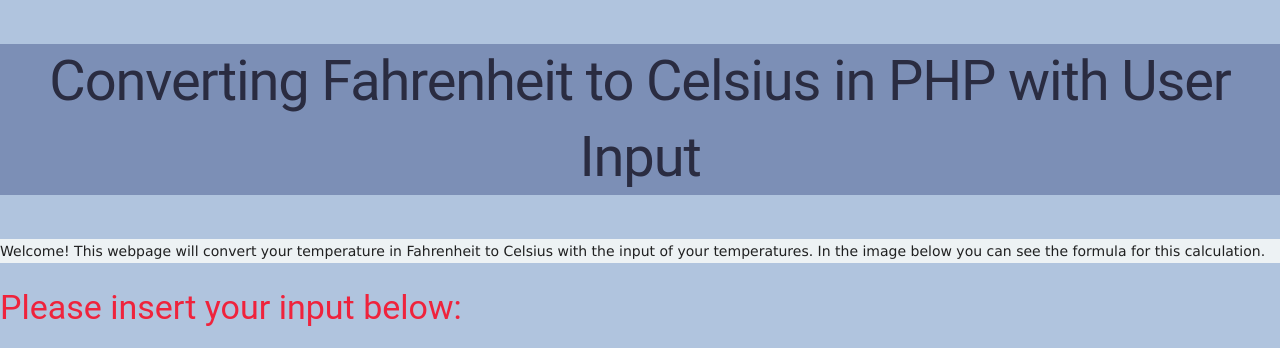
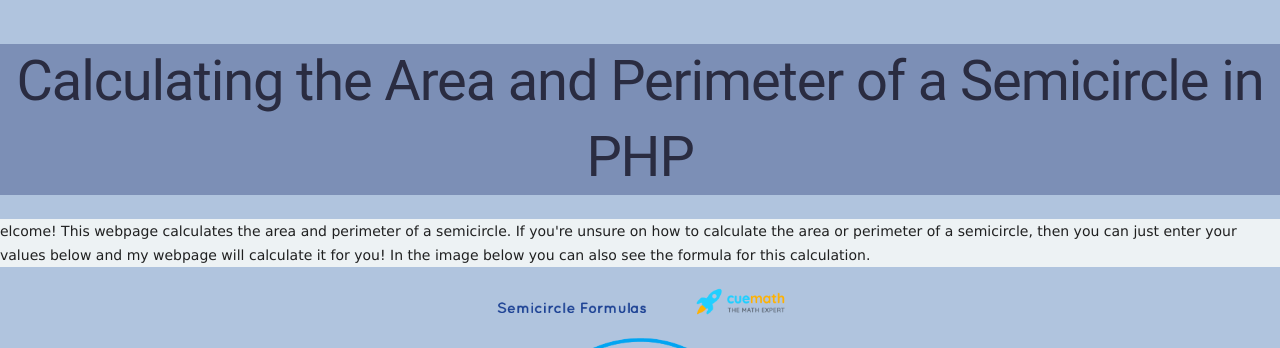
Before and after one commit to ICS20-Programming-LilyC/Assign-03-PHP-area-perimeter-semicircle, a PHP site: page / in a window 1280 px wide. Shown: the top 348 px of the page. Run offline with PHP 8.4, Linux system fonts and the light colour scheme.

Commit message:
area calculations done

```diff
--- a/index.php
+++ b/index.php
@@ -4,47 +4,49 @@
 
     <!--Meta data-->
     <meta charset="utf-8">
-    <meta name="description" content="Fahrenheit to Celsius Webpage">
+    <meta name="description" content="Area and Preimeter of a Semicircle Webpage">
     <meta name="keywords" content="immaculata, ics2o">
     <meta name="author" content="Lily Carroll">
     <meta name="viewport" content="width=device-width, initial-scale=1.0">
 
     <!--Favicon-->
-    <link rel="apple-touch-icon" sizes="180x180" href="./fav_index/apple-touch-icon.png">
-    <link rel="icon" type="image/png" sizes="32x32" href="./fav_index/favicon-32x32.png">
-    <link rel="icon" type="image/png" sizes="16x16" href="./fav_index/favicon-16x16.png">
-    <link rel="manifest" href="./fav_index/site.webmanifest">
+    <link rel="apple-touch-icon" sizes="180x180" href="./fav_index1/apple-touch-icon.png">
+    <link rel="icon" type="image/png" sizes="32x32" href="./fav_index1/favicon-32x32.png">
+    <link rel="icon" type="image/png" sizes="16x16" href="./fav_index1/favicon-16x16.png">
+    <link rel="manifest" href="./fav_index1/site.webmanifest">
 
     <!--Stylesheet-->
     <link rel="stylesheet" href="./css/style.css">
 
     <!--MDL theme-->
-    <link rel="stylesheet" href="https://code.getmdl.io/1.3.0/material.red-amber.min.css" />
+    <link rel="stylesheet" href="https://code.getmdl.io/1.3.0/material.red-pink.min.css" />
 
     <!--Title-->
-    <title>Calculating Fahrenheit to Celsius </title>
+    <title>Area and Perimete of a Semicircle</title>
   </head>
   <body>
-    <h1>Converting Fahrenheit to Celsius in PHP with User Input</h1>
 
     <!--Text-->
-    <p>Welcome! This webpage will convert your temperature in Fahrenheit to Celsius with the input of your temperatures. In the image below you can see the formula for this calculation.</p>
-    <h3>Please insert your input below:</h3>
+     <h1>Calculating the Area and Perimeter of a Semicircle in PHP</h1>
+    <p>elcome! This webpage calculates the area and perimeter of a semicircle. If you're unsure on how to calculate the area or perimeter of a semicircle, then you can just enter your values below and my webpage will calculate it for you! In the image below you can also see the formula for this calculation.</h3>
 
     <!--Image-->
     <center>
-    <img src="./images/fahrenheitToCelsiusFormula.webp" width="300" length="300" alt="Fahrenheit to Celsius Formula" >
+      <img src="./images/semicircleAreaPreimeterFormula.png" width="300" length="300" alt="Formula for the area and perimeter of semicircle">
     </center>
-    <br>
 
     <!--Form for user input-->
       <center>
       <form action="./calculations.php" method="post" target="display-result">
-        <label for="fahrenheit">Temperature in Fahrenheit:</label>
-        <input type="float" name="fahrenheit" placeholder="°F...">
+        <label for="radius">Raduis (cm):</label>
+        <input type="float" name="radius" placeholder="Input your radius here...">
         <br>
         <br>
-        <input type="submit" value="Calculate" button class="mdl-button mdl-js-button-mdl-button-raised-mdl-button-colored">
+
+    <!-- Accent-colored raised button with ripple -->
+        <button class="mdl-button mdl-js-button mdl-button--raised mdl-js-ripple-effect mdl-button--accent">
+          Calculate
+        </button>
       </form>
       </center>
 
```
Also changed, not shown: calculations.php (+8 -4 lines), fav_index1/android-chrome-192x192.png (added), fav_index1/android-chrome-512x512.png (added), fav_index1/apple-touch-icon.png (added), fav_index1/favicon-16x16.png (added), fav_index1/favicon-32x32.png (added), fav_index1/favicon.ico (added), fav_index1/site.webmanifest (added), images/semicircleAreaPreimeterFormula.png (added). Lines whose indentation alone changed are shown as unchanged.
